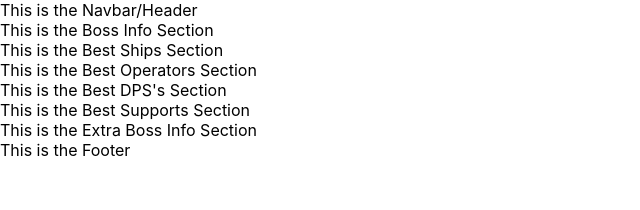
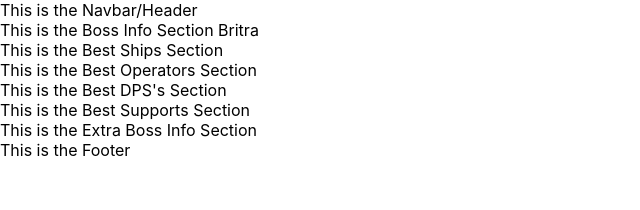
Before and after one commit to victorpbp/counterside-raid-boss-guides, a React (Create React App) app: page / in a window 1280 px wide. Shown: the top 210 px of the page, without its empty margins (0-640 px from the left). Built offline with nearby package versions, Linux system fonts and the light colour scheme.

Commit message:
Adding Context and testing it on bossSection

```diff
--- a/src/App.js
+++ b/src/App.js
@@ -1,3 +1,6 @@
+//CONTEXT IMPORTS
+import { RaidGuideProvider } from './context/RaidGuideContext';
+
 //COMPONENTS IMPORTS
 import Navbar from './components/navbar';
 import BossSection from './components/bossSection';
@@ -8,9 +11,10 @@ import SupportsSection from './components/supportsSection';
 import ExtraBossInfo from './components/extraBossInfo';
 import Footer from './components/footer';
 
+
 function App() {
   return (
-    <div className="App">
+    <RaidGuideProvider>
       <Navbar />
       <BossSection />
       <ShipsSection />
@@ -19,7 +23,7 @@ function App() {
       <SupportsSection />
       <ExtraBossInfo />
       <Footer />
-    </div>
+    </RaidGuideProvider>
   );
 }
 
--- a/src/components/bossSection/index.js
+++ b/src/components/bossSection/index.js
@@ -1,8 +1,16 @@
+import React from 'react';
+import { useContent } from '../../context/RaidGuideContext';
+
 import './index.css';
 
 function BossSection() {
+
+  const content = useContent();
+
+  //console.log(content);
+
   return (
-    <div>This is the Boss Info Section</div>
+    <div>This is the Boss Info Section {content[0].boss.name} </div>
   );
 }
 
--- /dev/null
+++ b/src/context/RaidGuideContext.js
@@ -0,0 +1,72 @@
+import React, { useContext, useState } from "react"
+
+const RaidGuideContext = React.createContext()
+
+export function useContent() {
+  return useContext(RaidGuideContext)
+}
+
+export function RaidGuideProvider({ children }) {
+
+  const [content] = useState (
+    [
+      //Each boss has its own stuff as well as characteristics for the rest of the components.
+      //Don't forget the commas and the right id when adding new bosses or other things.
+      {
+        id: 0,
+        boss: {
+          name: "Britra",
+          where_from: "",
+          image: "",
+          description: "",
+          general_advice: "",
+        },
+
+        //Put all the ships here, each ship has its own object inside the array
+        //Don't forget the commas and the right id.
+        ships: [
+          {
+            id: 0,
+            name: "",
+            image: "",
+            description: "",
+            tier: "",
+          },
+        ],
+
+        //Put all the ops here, each op has its own object inside the array
+        //Don't forget the commas and the right id.
+        ops: [
+          {
+            id: 0,
+            name: "",
+            image: "",
+            description: "",
+            tier: "",
+          },
+        ],
+
+        //Put all the dps' here, each dps has its own object inside the array
+        //Don't forget the commas and the right id.
+        dps: [
+          {
+            id: 0,
+            name: "",
+            image: "",
+            description: "",
+            tier: "",
+          },
+        ],
+      },
+
+  ]
+  )
+
+
+  return (
+    <RaidGuideContext.Provider value = {content} >
+      {children}
+    </RaidGuideContext.Provider>
+  )
+
+}
```
